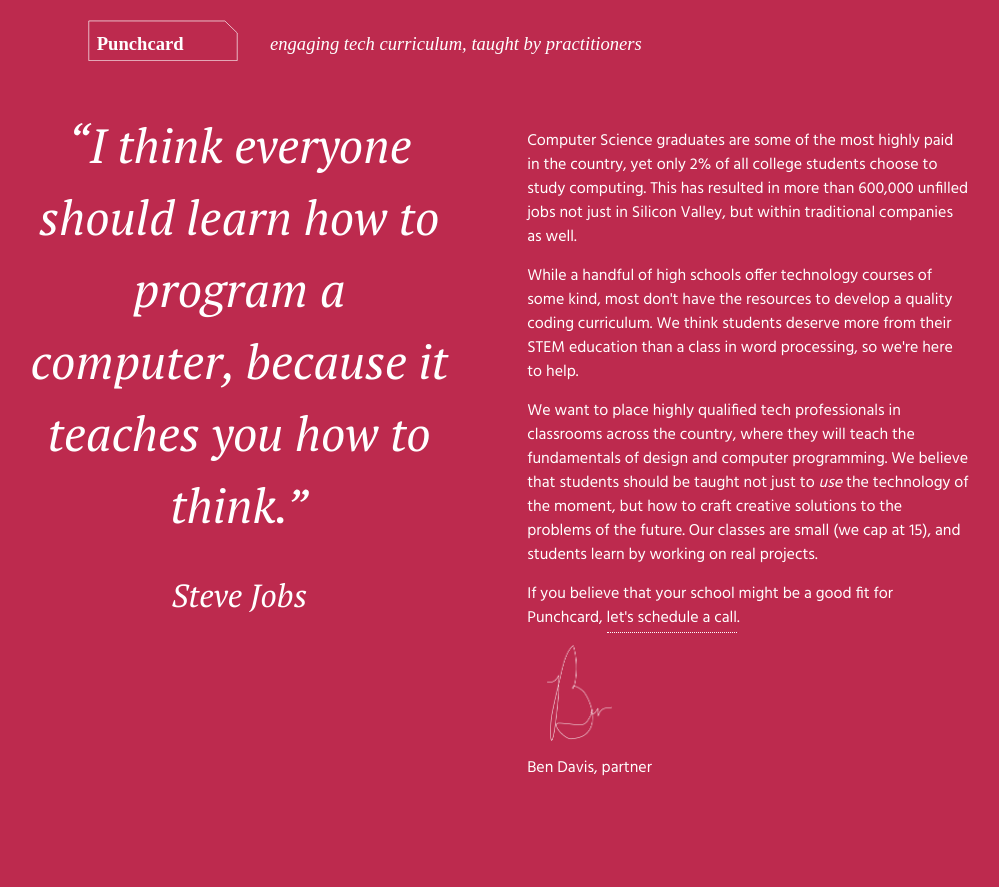
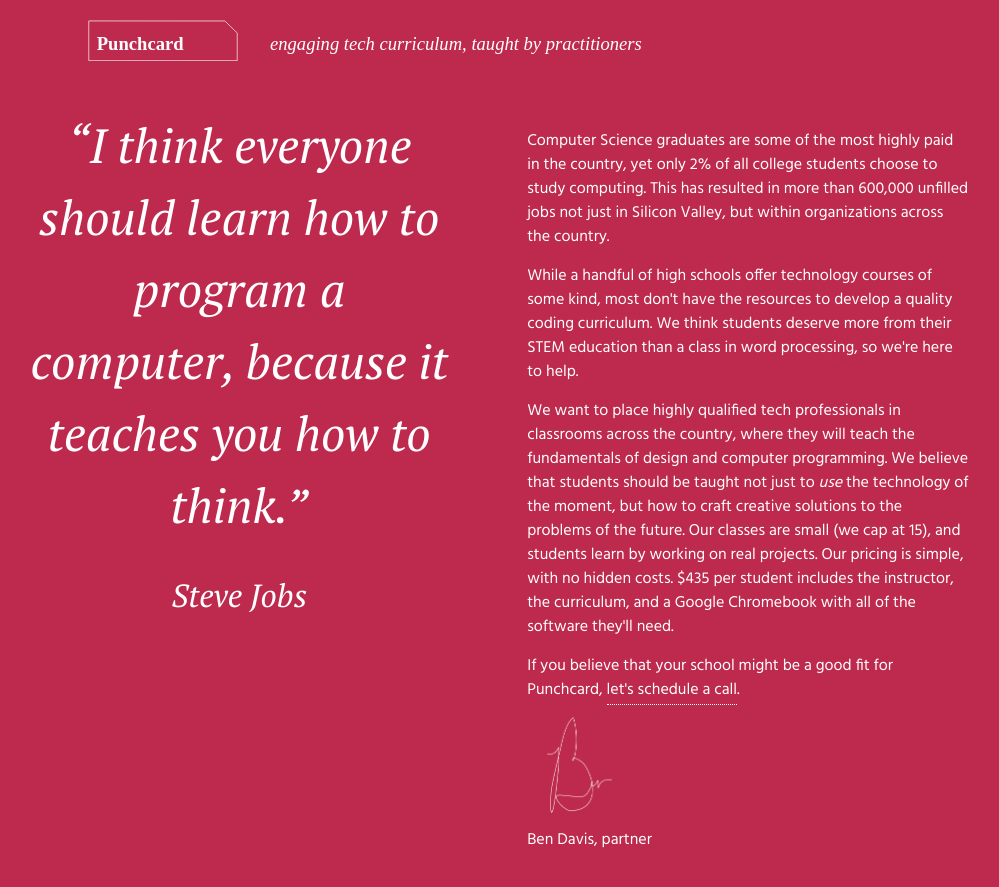
Before and after one commit to bdscott/pc-labs, a Jekyll site: the page built from index.html, in a window 1280 px wide. Shown: the top 887 px of the page, without its empty margins (82-1081 px from the left). Built offline with Jekyll 4.4.1, drawn with Linux system fonts in a browser that asks for light colours.

Commit message:
copy changes

```diff
--- a/index.html
+++ b/index.html
@@ -11,9 +11,9 @@ extra_head: "
 		<h1>&ldquo;I think everyone should learn how to program a computer, because it teaches you how to think.&rdquo;<span class="quote-attrib">Steve Jobs</span></h1>
 	</div>
 	<div class="spread-page page-b">
-		<p>Computer Science graduates are some of the most highly paid in the country, yet only 2% of all college students choose to study computing. This has resulted in more than 600,000 unfilled jobs not just in Silicon Valley, but within traditional companies as well.
+		<p>Computer Science graduates are some of the most highly paid in the country, yet only 2% of all college students choose to study computing. This has resulted in more than 600,000 unfilled jobs not just in Silicon Valley, but within organizations across the country.
 			<p>While a handful of high schools offer technology courses of some kind, most don't have the resources to develop a quality coding curriculum. We think students deserve more from their STEM education than a class in word processing, so we're here to help.</p>
-		<p>We want to place highly qualified tech professionals in classrooms across the country, where they will teach the fundamentals of design and computer programming. We believe that students should be taught not just to <em>use</em> the technology of the moment, but how to craft creative solutions to the problems of the future. Our classes are small (we cap at 15), and students learn by working on real projects.</p>
+		<p>We want to place highly qualified tech professionals in classrooms across the country, where they will teach the fundamentals of design and computer programming. We believe that students should be taught not just to <em>use</em> the technology of the moment, but how to craft creative solutions to the problems of the future. Our classes are small (we cap at 15), and students learn by working on real projects. Our pricing is simple, with no hidden costs. $435 per student includes the instructor, the curriculum, and a Google Chromebook with all of the software they'll need.</p>
 		<p>If you believe that your school might be a good fit for Punchcard, <a href="https://ben28.typeform.com/to/TXqnRO">let's schedule a call</a>.</p>
 		<img src="{{ "/images/ben-signature.png" | prepend: site.baseurl }}"/>
 		<p>Ben Davis, partner</p>
```
